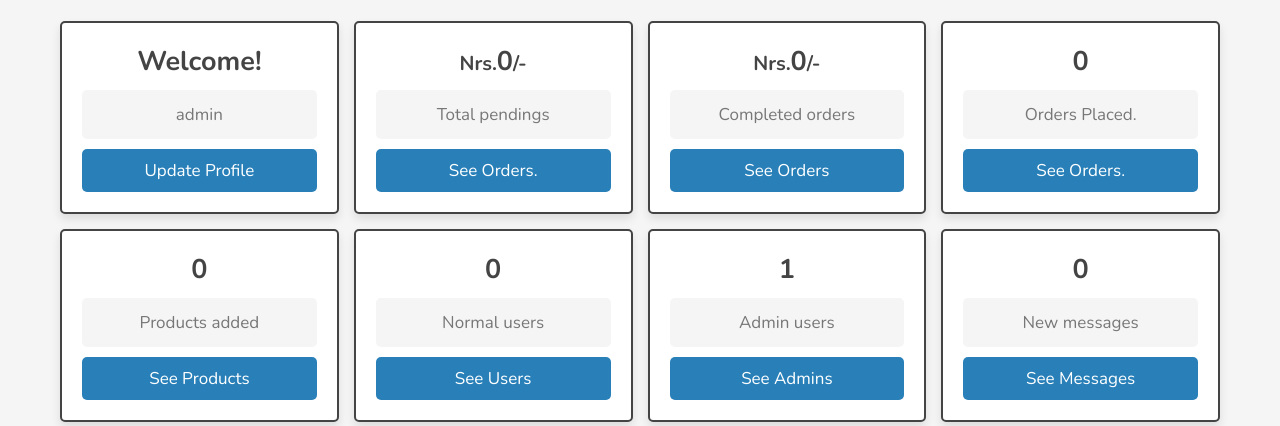
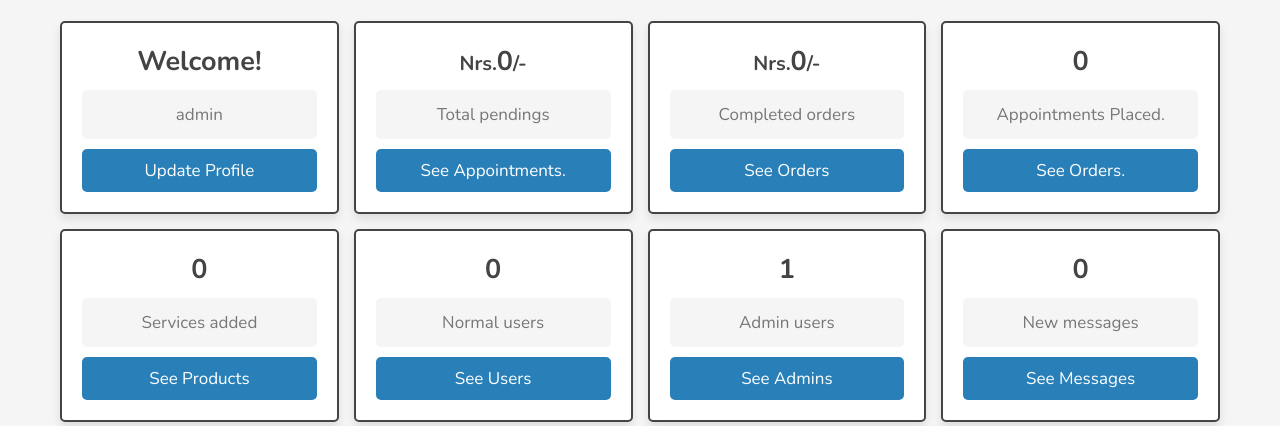
Before and after one commit to Shanth05/beauty_parlour, a PHP site: page /admin/dashboard.php in a window 1280 px wide. Shown: the part 147-573 px from the top of the page. Run offline with PHP 8.4, Linux system fonts and the light colour scheme; a user stored in the database is signed in; data comes from the database, SQL or seed files in the repository; data that the repository does not hold is empty; some libraries are stand-ins or nearby versions.

Commit message:
Update dashboard.php

```diff
--- a/admin/dashboard.php
+++ b/admin/dashboard.php
@@ -54,7 +54,7 @@ if(!isset($admin_id)){
          ?>
          <h3><span>Nrs.</span><?= $total_pendings; ?><span>/-</span></h3>
          <p>Total pendings</p>
-         <a href="placed_orders.php" class="btn">See Orders.</a>
+         <a href="placed_appointments.php" class="btn">See Appointments.</a>
       </div>
 
       <div class="box">
@@ -70,7 +70,7 @@ if(!isset($admin_id)){
          ?>
          <h3><span>Nrs.</span><?= $total_completes; ?><span>/-</span></h3>
          <p>Completed orders</p>
-         <a href="placed_orders.php" class="btn">See orders</a>
+         <a href="placed_appointments.php" class="btn">See orders</a>
       </div>
 
       <div class="box">
@@ -80,8 +80,8 @@ if(!isset($admin_id)){
             $number_of_orders = $select_orders->rowCount()
          ?>
          <h3><?= $number_of_orders; ?></h3>
-         <p>Orders Placed.</p>
-         <a href="placed_orders.php" class="btn">See orders.</a>
+         <p>Appointments Placed.</p>
+         <a href="placed_appointments.php" class="btn">See orders.</a>
       </div>
 
       <div class="box">
@@ -91,7 +91,7 @@ if(!isset($admin_id)){
             $number_of_products = $select_products->rowCount()
          ?>
          <h3><?= $number_of_products; ?></h3>
-         <p>Products added</p>
+         <p>Services added</p>
          <a href="products.php" class="btn">See products</a>
       </div>
 
```
